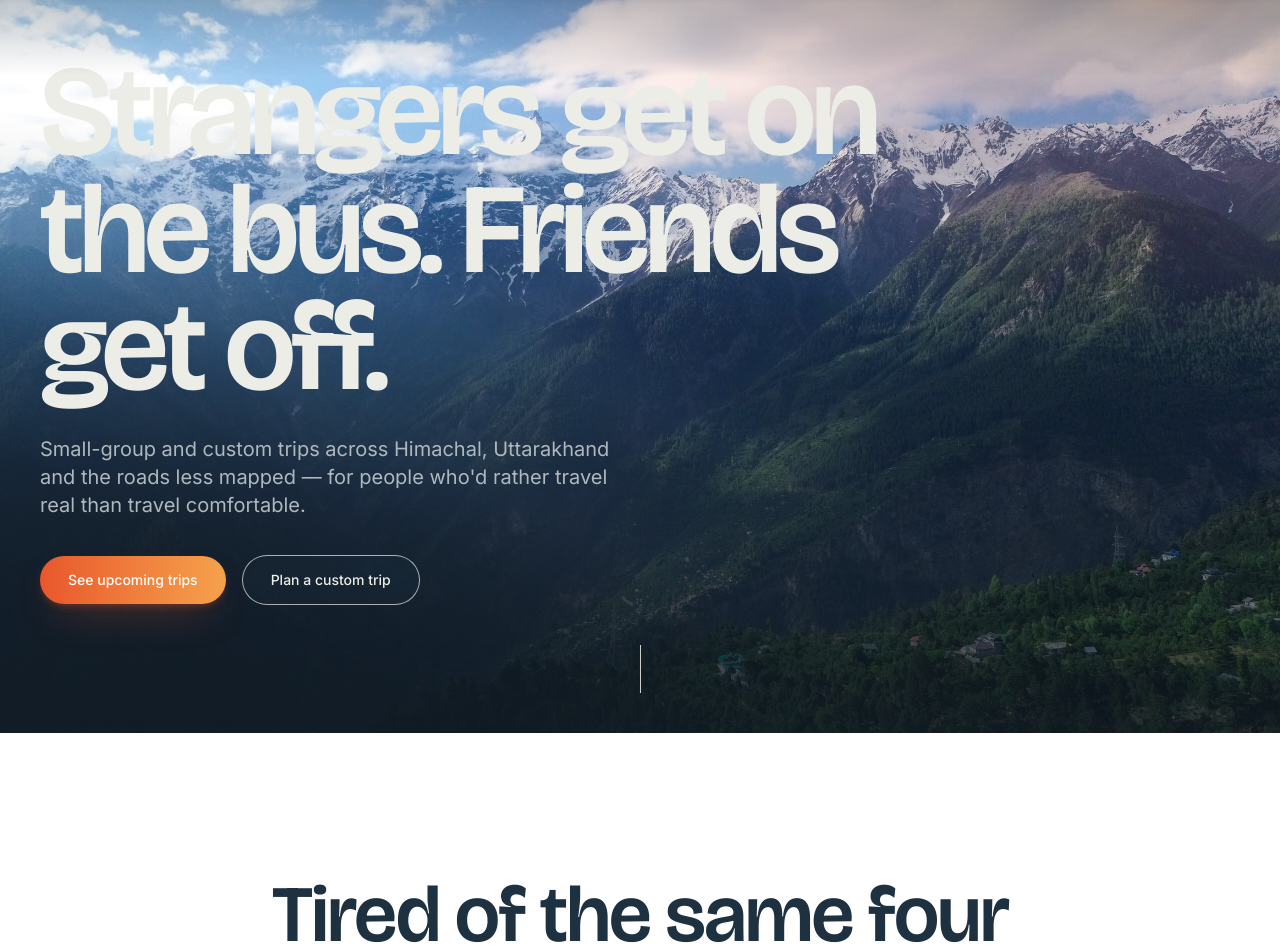
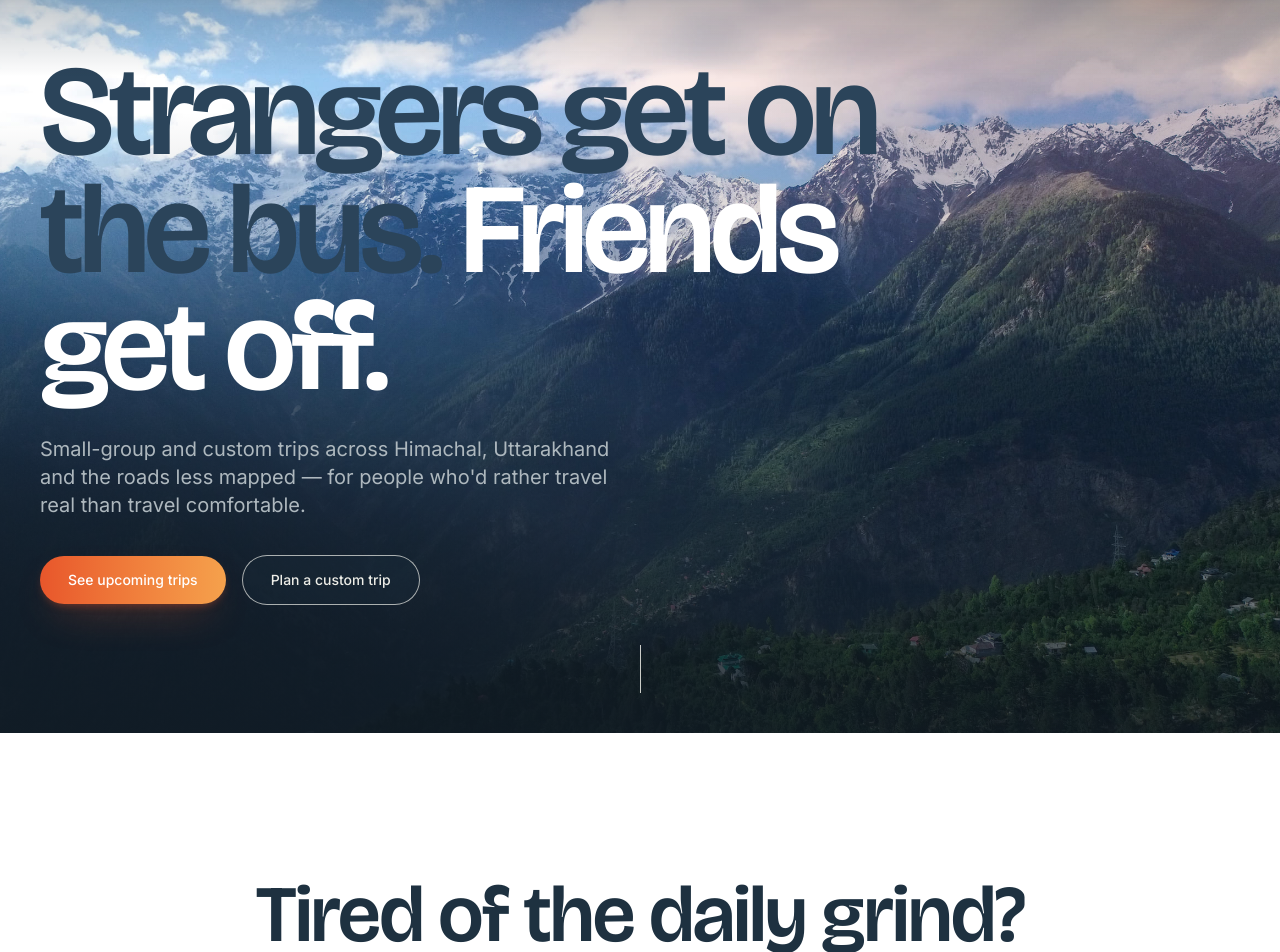
Before and after one commit to amal-prasad/udv-new, a Next.js app: page / in a window 1280 px wide. Shown: the part 67-1019 px from the top of the page. Built offline with nearby package versions, Linux system fonts and the light colour scheme.

Commit message:
some fixes

```diff
--- a/components/EscapeSection.tsx
+++ b/components/EscapeSection.tsx
@@ -57,7 +57,7 @@ export function EscapeSection() {
           transition={hidden ? { duration: 0 } : { duration: 0.9, ease: EASE_OUT_EXPO }}
           className="font-display text-[clamp(2.5rem,8vw,5rem)] font-semibold leading-[0.95] tracking-tight text-ink"
         >
-          Tired of the same four walls?
+          Tired of the daily grind?
         </motion.h2>
 
         <motion.p
--- a/components/Hero.tsx
+++ b/components/Hero.tsx
@@ -55,8 +55,9 @@ export function Hero() {
         transition={{ duration: 1.1, ease: [0.16, 1, 0.3, 1] }}
         className="relative z-10 flex h-full max-w-5xl flex-col justify-end gap-7 px-6 pb-28 md:px-10 md:pb-32"
       >
-        <h1 className="font-display text-6xl font-semibold leading-[0.92] tracking-[-0.04em] text-paper md:text-8xl lg:text-9xl">
-          Strangers get on the bus. Friends get off.
+        <h1 className="font-display text-6xl font-semibold leading-[0.92] tracking-[-0.04em] md:text-8xl lg:text-9xl">
+          <span className="text-[#2b445a]">Strangers get on the bus.</span>{" "}
+          <span className="text-summit">Friends get off.</span>
         </h1>
         <p className="max-w-xl text-lg text-cloud md:text-xl">
           Small-group and custom trips across Himachal, Uttarakhand and the roads less mapped — for people who&apos;d
--- a/components/WhatsAppCta.tsx
+++ b/components/WhatsAppCta.tsx
@@ -5,7 +5,7 @@ import { useEffect, useState } from "react";
 
 // Placeholder — the client hasn't supplied the real business WhatsApp number
 // yet. Swap this for the real one (country code, no "+", no spaces/dashes).
-export const WHATSAPP_NUMBER = "918800888589";
+export const WHATSAPP_NUMBER = "918800888489";
 
 const PREFILLED_MESSAGE = "Hi! I'm interested in a trip — can you share more details?";
 
```
